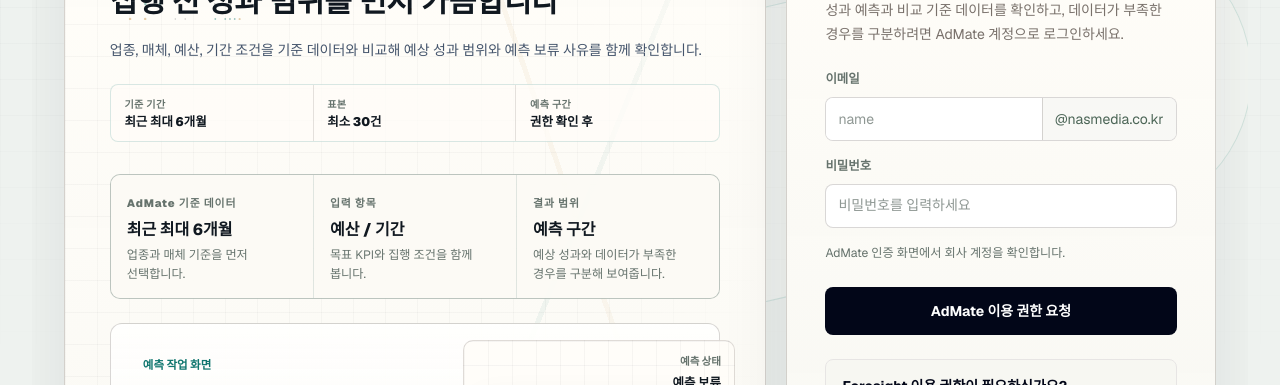
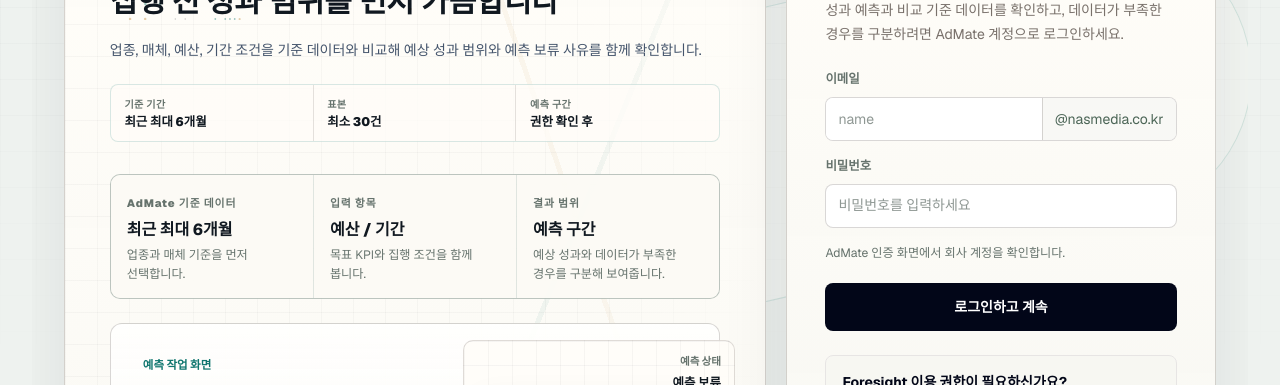
Before and after one commit to Jhongjin/admate-foresight, a Next.js app: page /login in a window 1280 px wide. Shown: the part 245-630 px from the top of the page. Built offline with nearby package versions, Linux system fonts and the light colour scheme; no server answers.

Commit message:
Unify Foresight login handoff form

```diff
--- a/app/login/page.tsx
+++ b/app/login/page.tsx
@@ -4,13 +4,12 @@
 import ReactiveHeadline from '@/components/ReactiveHeadline';
 import { getForesightLoginCopy, resolveForesightLoginState } from '@/lib/auth/foresightAccessCopy';
 import {
-  buildForesightCoreStartUrl,
+  buildForesightCoreProductLoginUrl,
   FORESIGHT_ACCESS_REQUEST_URL,
   sanitizeForesightNextPath,
 } from '@/lib/auth/foresightAuth';
 import {
   hasValidForesightSession,
-  isForesightHandoffConfigured,
 } from '@/lib/auth/foresightSession';
 
 export const metadata: Metadata = {
@@ -68,16 +67,13 @@
 
   const loginState = resolveForesightLoginState(params);
   const loginCopy = getForesightLoginCopy(loginState);
-  const coreStartUrl = isForesightHandoffConfigured()
-    ? buildForesightCoreStartUrl(nextPath)
+  const coreProductLoginUrl = buildForesightCoreProductLoginUrl();
+  const loginError = Array.isArray(params?.login_error) ? params?.login_error[0] : params?.login_error;
+  const loginErrorMessage = loginError
+    ? loginError === 'missing_credentials'
+      ? '이메일과 비밀번호를 입력해주세요.'
+      : '계정 정보를 확인해주세요.'
     : null;
-  const shouldRequestAccess = loginState === 'handoff_disabled' || !coreStartUrl;
-  const renderedPrimaryActionHref = shouldRequestAccess
-    ? FORESIGHT_ACCESS_REQUEST_URL
-    : coreStartUrl ?? FORESIGHT_ACCESS_REQUEST_URL;
-  const renderedPrimaryActionLabel = shouldRequestAccess
-    ? 'AdMate 이용 권한 요청'
-    : loginCopy.primaryAction;
 
   return (
     <div className="foresight-login-stage min-h-[calc(100dvh-9rem)] py-8 sm:py-10">
@@ -115,10 +111,10 @@
 
           <div className="foresight-gate-mobile-action">
             <a
-              href={renderedPrimaryActionHref}
+              href="#foresight-login-form"
               className="inline-flex min-h-12 w-full items-center justify-center rounded-lg bg-slate-950 px-5 py-3 text-sm font-bold text-white transition-all duration-500 ease-[cubic-bezier(0.32,0.72,0,1)] hover:bg-teal-950 active:scale-[0.98]"
             >
-              {renderedPrimaryActionLabel}
+              로그인하고 계속
             </a>
             <p>{loginCopy.helper}</p>
           </div>
@@ -224,15 +220,20 @@
               </div>
             ) : null}
 
+            <form id="foresight-login-form" action={coreProductLoginUrl} method="post" className="space-y-5">
+              <input type="hidden" name="product" value="foresight" />
+              <input type="hidden" name="next" value={nextPath} />
             <div className="foresight-gate-account-block" aria-label="Foresight 로그인 정보">
               <div className="foresight-gate-field">
                 <label htmlFor="foresight-account-preview">이메일</label>
                 <div className="foresight-gate-email-field">
                   <input
                     id="foresight-account-preview"
+                    name="email_local_part"
                     type="text"
                     inputMode="email"
                     autoComplete="username"
+                    required
                     placeholder="name"
                     aria-describedby="foresight-email-domain foresight-login-helper"
                   />
@@ -243,8 +244,10 @@
                 <label htmlFor="foresight-password-preview">비밀번호</label>
                 <input
                   id="foresight-password-preview"
+                  name="password"
                   type="password"
                   autoComplete="current-password"
+                  required
                   placeholder="비밀번호를 입력하세요"
                   className="foresight-gate-password-field"
                   aria-describedby="foresight-login-helper"
@@ -254,15 +257,21 @@
                 AdMate 인증 화면에서 회사 계정을 확인합니다.
               </p>
             </div>
+            {loginErrorMessage ? (
+              <div className="rounded-lg border border-red-200 bg-red-50 px-3 py-2 text-sm font-semibold text-red-800">
+                {loginErrorMessage}
+              </div>
+            ) : null}
 
             <div className="foresight-gate-desktop-primary-action">
-              <a
-                href={renderedPrimaryActionHref}
+              <button
+                type="submit"
                 className="inline-flex min-h-12 w-full items-center justify-center rounded-lg bg-slate-950 px-5 py-3 text-sm font-bold text-white transition-all duration-500 ease-[cubic-bezier(0.32,0.72,0,1)] hover:bg-teal-950 active:scale-[0.98]"
               >
-                {renderedPrimaryActionLabel}
-              </a>
+                로그인하고 계속
+              </button>
             </div>
+            </form>
 
             <div className="space-y-3 rounded-lg border border-stone-200 bg-[#f7f7f2] p-4">
               <p className="text-sm font-bold text-slate-950">
--- a/components/Navigation.tsx
+++ b/components/Navigation.tsx
@@ -123,35 +123,40 @@
     active: false,
   },
   {
-    href: 'https://sentinel.admate.ai.kr/auth/product/start?product=compass&next=/',
     label: 'Compass',
     description: '광고 정책 근거 확인',
+    directHref: 'https://compass.admate.ai.kr',
+    handoffHref: 'https://sentinel.admate.ai.kr/auth/product/start?product=compass&next=/',
     icon: 'compass',
     active: false,
   },
   {
-    href: 'https://sentinel.admate.ai.kr',
     label: 'Sentinel',
     description: '상태 모니터링과 이상 알림',
+    directHref: 'https://sentinel.admate.ai.kr',
     icon: 'sentinel',
     active: false,
   },
   {
-    href: 'https://sentinel.admate.ai.kr/auth/product/start?product=lens&next=/',
     label: 'Lens',
     description: '광고 화면 확인과 기록',
+    directHref: 'https://lens.admate.ai.kr',
+    handoffHref: 'https://sentinel.admate.ai.kr/auth/product/start?product=lens&next=/',
     icon: 'lens',
     active: false,
   },
   {
-    href: 'https://sentinel.admate.ai.kr/auth/product/start?product=foresight&next=/',
     label: 'Foresight',
     description: '성과 예측과 기준선 관리',
+    directHref: 'https://foresight.admate.ai.kr',
+    handoffHref: 'https://sentinel.admate.ai.kr/auth/product/start?product=foresight&next=/',
     icon: 'foresight',
     active: true,
   },
 ] satisfies Array<{
-  href: string;
+  href?: string;
+  directHref?: string;
+  handoffHref?: string;
   label: string;
   description: string;
   icon: SiteIconName;
@@ -244,9 +249,14 @@
                   <p className="px-2.5 py-1.5 text-[11px] font-bold uppercase tracking-[0.18em] text-[#68707C]">ADMATE SUITE</p>
                   <div className="mb-1.5 h-px bg-[#D8DEE6]" />
                   {siteItems.map((site) => (
+                    (() => {
+                      const href = showSignedIn && site.handoffHref
+                        ? site.handoffHref
+                        : site.directHref ?? site.href ?? '#';
+                      return (
                     <Link
                       key={site.label}
-                      href={site.href}
+                      href={href}
                       role="menuitem"
                       className="grid min-h-[58px] grid-cols-[40px_minmax(0,1fr)] items-center gap-2.5 rounded-[8px] px-2.5 py-2 transition-colors hover:bg-[#F4F7FB] focus-visible:outline-none focus-visible:ring-2 focus-visible:ring-[#172033]"
                     >
@@ -261,6 +271,8 @@
                         <span className="mt-0.5 block text-[12px] font-medium leading-[17px] text-[#68707C]">{site.description}</span>
                       </span>
                     </Link>
+                      );
+                    })()
                   ))}
                 </div>
               ) : null}
--- a/lib/auth/foresightAccessCopy.ts
+++ b/lib/auth/foresightAccessCopy.ts
@@ -40,7 +40,7 @@
   missing_session: {
     title: 'AdMate Foresight 성과 예측',
     body: '성과 예측과 비교 기준 데이터를 확인하고, 데이터가 부족한 경우를 구분하려면 AdMate 계정으로 로그인하세요.',
-    primaryAction: 'AdMate로 로그인',
+    primaryAction: '로그인하고 계속',
     helper: 'AdMate 로그인 후 요청한 Foresight 화면으로 돌아갑니다.',
   },
   session_expired: {
@@ -62,7 +62,7 @@
   handoff_expired: {
     title: '로그인 확인이 만료되었습니다',
     body: '보안을 위해 로그인 확인 시간이 지났습니다. AdMate에서 Foresight를 다시 열어 주세요.',
-    primaryAction: 'AdMate로 로그인',
+    primaryAction: '로그인하고 계속',
     helper: 'AdMate에서 Foresight를 다시 열면 요청한 화면으로 돌아갑니다.',
     notice: '로그인 확인 시간이 지났습니다.',
     noticeTone: 'danger',
@@ -70,7 +70,7 @@
   handoff_invalid: {
     title: 'Foresight 로그인 상태를 확인할 수 없습니다',
     body: '로그인을 완료하지 못했습니다. AdMate에서 다시 시작하거나 사용 권한을 문의해 주세요.',
-    primaryAction: 'AdMate로 로그인',
+    primaryAction: '로그인하고 계속',
     helper: 'AdMate에서 다시 시작한 뒤 요청한 Foresight 화면으로 돌아갑니다.',
     notice: '로그인 요청을 완료할 수 없습니다.',
     noticeTone: 'danger',
@@ -86,7 +86,7 @@
   logout_complete: {
     title: 'AdMate Foresight 성과 예측',
     body: '로그아웃되었습니다. 성과 예측과 비교 기준 데이터를 다시 보려면 AdMate 계정으로 로그인하세요.',
-    primaryAction: 'AdMate로 로그인',
+    primaryAction: '로그인하고 계속',
     helper: 'AdMate 로그인 후 요청한 Foresight 화면으로 돌아갑니다.',
     notice: '로그아웃되었습니다.',
     noticeTone: 'neutral',
--- a/lib/auth/foresightAuth.ts
+++ b/lib/auth/foresightAuth.ts
@@ -15,6 +15,7 @@
 const DEFAULT_NEXT_PATH = '/';
 const MAX_NEXT_LENGTH = 512;
 const CORE_PRODUCT_START_PATH = '/auth/product/start';
+const CORE_PRODUCT_LOGIN_PATH = '/auth/product/login';
 
 const ALLOWED_NEXT_PATHS = new Set([
   '/',
@@ -112,6 +113,13 @@
   return url.toString();
 }
 
+export function buildForesightCoreProductLoginUrl(): string {
+  const coreBaseUrl = getAdMateCoreBaseUrl();
+  if (!coreBaseUrl) return 'https://sentinel.admate.ai.kr/auth/product/login';
+
+  return new URL(CORE_PRODUCT_LOGIN_PATH, coreBaseUrl).toString();
+}
+
 export function getForesightAuthRequiredResponse() {
   return {
     error: 'Authentication required.',
```
